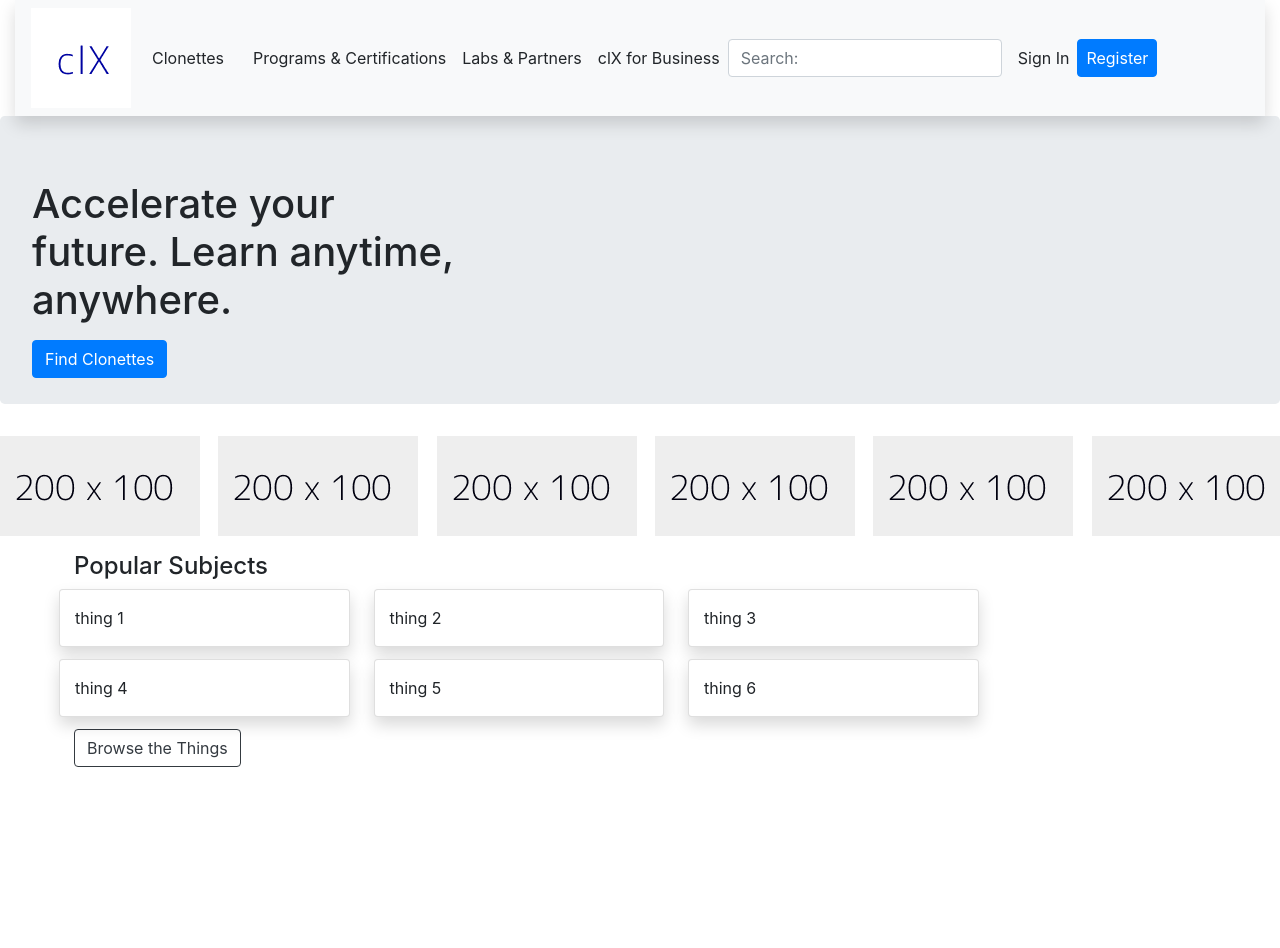
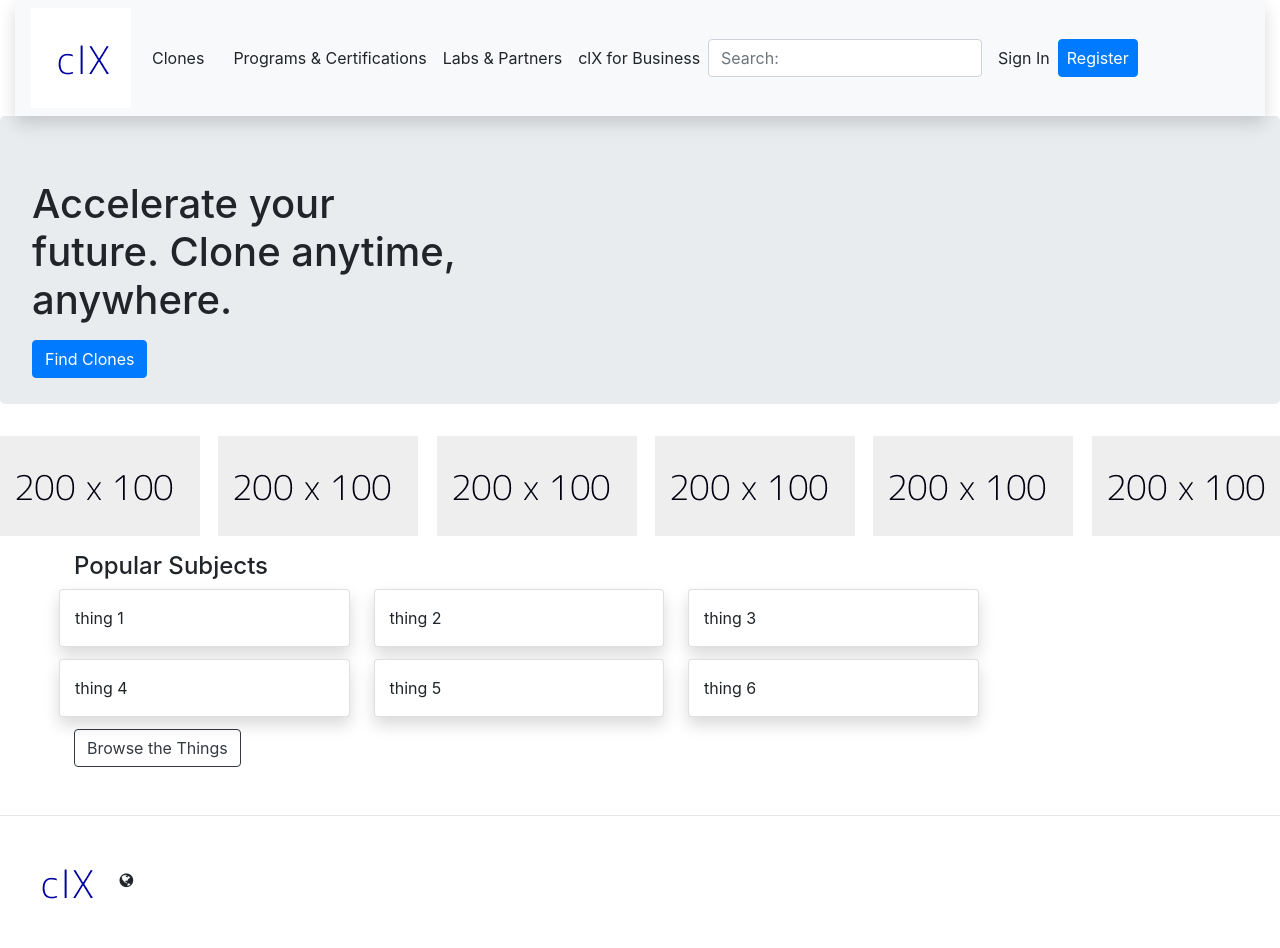
Before and after one commit to MackRoe/Clone, a plain HTML site: page index.html in a window 1280 px wide. Before the commit the page ends 800 px from the top, so only its background shows below. Drawn offline with nearby package versions, Linux system fonts and the light colour scheme.

Commit message:
add font awesome

```diff
--- a/index.html
+++ b/index.html
@@ -7,8 +7,10 @@
 
     <!-- bootstrap css link -->
     <link rel="stylesheet" href="https://stackpath.bootstrapcdn.com/bootstrap/4.3.1/css/bootstrap.min.css" integrity="sha384-ggOyR0iXCbMQv3Xipma34MD+dH/1fQ784/j6cY/iJTQUOhcWr7x9JvoRxT2MZw1T" crossorigin="anonymous">
+    <!-- font awesome link -->
+    <link rel="stylesheet" href="https://stackpath.bootstrapcdn.com/font-awesome/4.7.0/css/font-awesome.min.css" integrity="sha384-wvfXpqpZZVQGK6TAh5PVlGOfQNHSoD2xbE+QkPxCAFlNEevoEH3Sl0sibVcOQVnN" crossorigin="anonymous">
 
-    <title>cloneX | Free Website Clonettes from IvyLeagueU, FamousTechSchool, & More</title>
+    <title>cloneX | Free Website Clones from IvyLeagueU, FamousTechSchool, & More</title>
 </head>
 <body>
     <!-- header/navbar -->
@@ -18,9 +20,9 @@
             <a href="index.html"><img src="100x100ph.png"></a>
             <!-- Clonettes dropdown -->
             <button id="dLabel" type="button" data-toggle="dropdown" aria-haspopup="true" aria-expanded="false" class= "btn btn-light">
-            <div class="navbar-item px-2 dropdown">Clonettes  </div></button>
+            <div class="navbar-item px-2 dropdown">Clones  </div></button>
                 <div class="dropdown-menu px-5" aria-labelledby="navbarDropdownMenuLink">
-                    <h2>Clonettes</h2> <button class="btn btn-primary align-right">View All</button>
+                    <h2>Clones</h2> <button class="btn btn-primary align-right">View All</button>
                     <hr>
                         <div class="col-md-3">
                               <a class="dropdown-item" href="#">Action</a>
@@ -47,10 +49,10 @@
     <!-- jumbotron -->
     <div class="hero-jumbo jumbotron text-center hero-background-img">
         <h1 class="text-left">Accelerate your <br>
-            future. Learn anytime,<br>
+            future. Clone anytime,<br>
             anywhere.</h1>
             <p></p>
-        <button class="btn btn-primary float-left">Find Clonettes</button>
+        <button class="btn btn-primary float-left">Find Clones</button>
     </div>
     <!-- affiliated organizations -->
     <div class="psudo-carosol row">
@@ -62,7 +64,7 @@
         <div class="caro-thing col-md-2"><img src="200x100ph.png"></div>
     </div>
 <!-- Subjects -->
-    <div class="subject container px-1">
+    <div class="subject container px-1 mb-5">
         <p></p>
         <h4>Popular Subjects</h4>
         <div class="row card-columns">
@@ -77,6 +79,16 @@
         </div>
         <button class="btn btn-outline-dark">Browse the Things</button>
     </div>
+    <!-- Footer Section -->
+    <hr>
+    <div class="container highlight float-left">
+        <div class="row main-row">
+            <div class="col-md-2">
+                <p><img src="100x100ph.png">
+                <span class="fa fa-globe" aria-hidden="true"></span></p>
+            </div>
+        </div>
+    </div>
 
     <!-- bootstrap javascript links -->
     <script src="https://code.jquery.com/jquery-3.3.1.slim.min.js" integrity="sha384-q8i/X+965DzO0rT7abK41JStQIAqVgRVzpbzo5smXKp4YfRvH+8abtTE1Pi6jizo" crossorigin="anonymous"></script>
```
